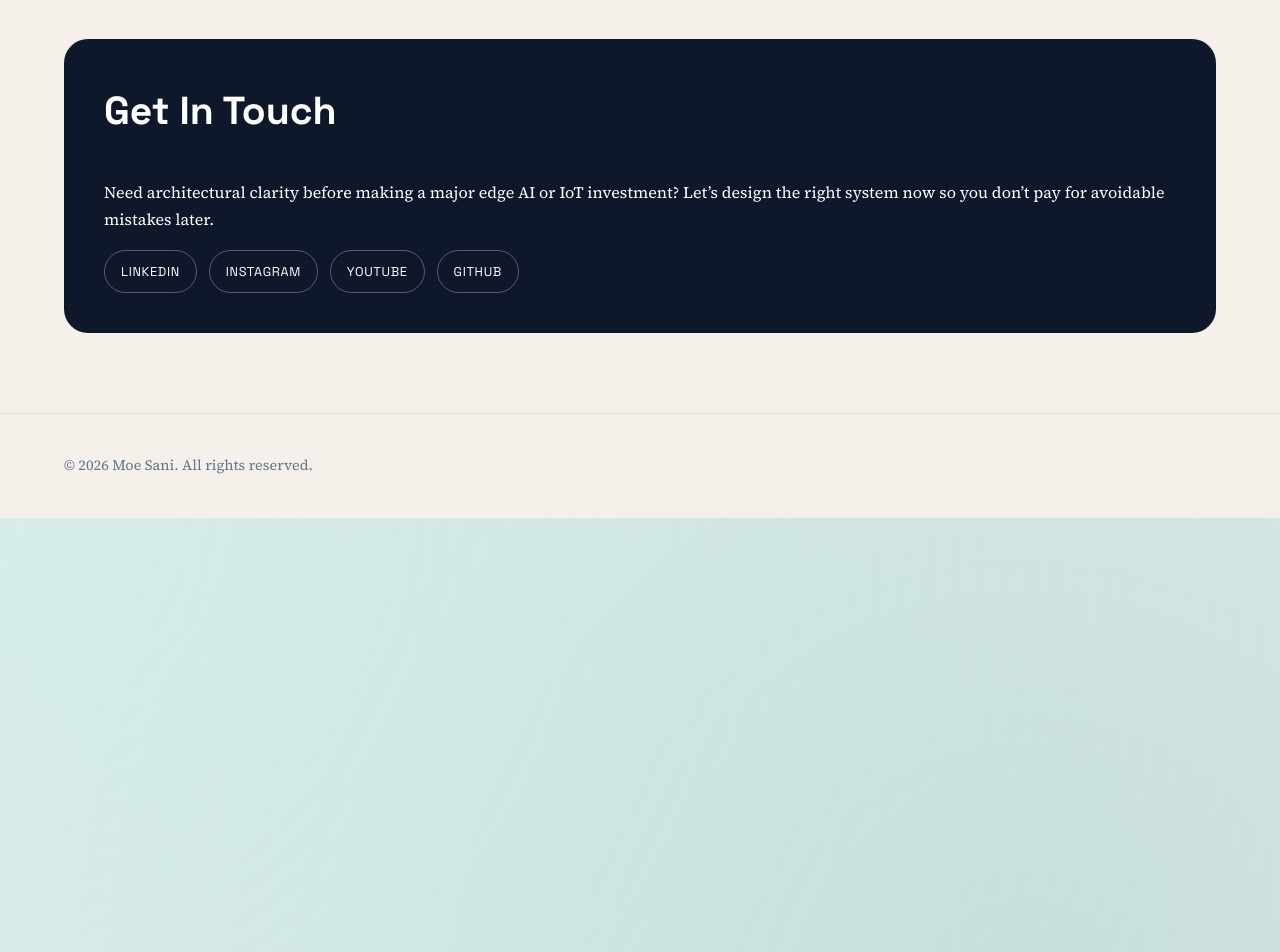
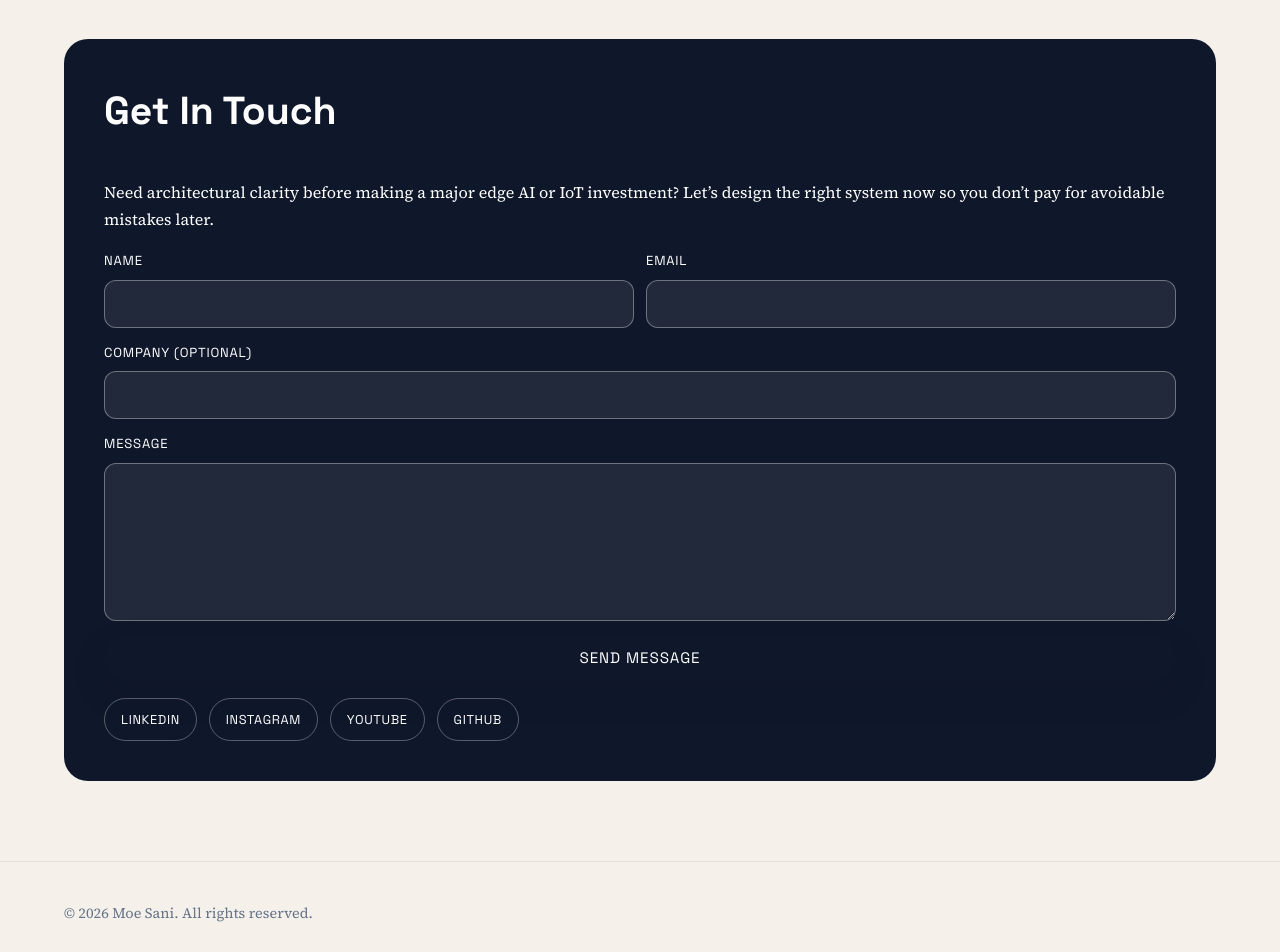
Before and after one commit to moe-sani/moe-sani.github.io, a Jekyll site: the page built from index.html, in a window 1280 px wide and 1400 px high, scrolled down 3959 px. Shown: the part 434-1386 px from the top of the window. Built offline with Jekyll 4.4.1, drawn with Linux system fonts in a browser that asks for light colours; before the commit the page ends 4911 px from its top, so only the background shows below that.

Commit message:
added contact me form

```diff
--- a/assets/css/styles.css
+++ b/assets/css/styles.css
@@ -421,6 +421,62 @@ a {
   gap: 18px;
 }
 
+.contact-form {
+  display: grid;
+  gap: 14px;
+}
+
+.contact-grid {
+  display: grid;
+  gap: 12px;
+  grid-template-columns: repeat(auto-fit, minmax(220px, 1fr));
+}
+
+.contact-field {
+  display: grid;
+  gap: 8px;
+  font-family: var(--font-display);
+  font-size: 0.82rem;
+  text-transform: uppercase;
+  letter-spacing: 0.06em;
+}
+
+.contact-field input,
+.contact-field textarea {
+  width: 100%;
+  border: 1px solid rgba(255, 255, 255, 0.35);
+  border-radius: 12px;
+  background: rgba(255, 255, 255, 0.08);
+  color: var(--paper);
+  padding: 12px 14px;
+  font-size: 1rem;
+  font-family: var(--font-body);
+  text-transform: none;
+  letter-spacing: normal;
+}
+
+.contact-field textarea {
+  resize: vertical;
+  min-height: 140px;
+}
+
+.contact-field input::placeholder,
+.contact-field textarea::placeholder {
+  color: rgba(255, 255, 255, 0.72);
+}
+
+.contact-field input:focus,
+.contact-field textarea:focus {
+  outline: 2px solid var(--glow);
+  outline-offset: 2px;
+  border-color: var(--glow);
+}
+
+.contact-honeypot {
+  position: absolute;
+  left: -9999px;
+}
+
 .social-list {
   display: flex;
   flex-wrap: wrap;
--- a/index.html
+++ b/index.html
@@ -140,6 +140,29 @@ description: Architecting scalable edge AI and IoT systems for industrial leader
     <div class="contact-panel reveal">
       <h2 class="section-title" style="color: #ffffff;">Get In Touch</h2>
       <p>Need architectural clarity before making a major edge AI or IoT investment? Let’s design the right system now so you don’t pay for avoidable mistakes later.</p>
+      <form class="contact-form" action="https://formspree.io/f/mvzynnod" method="POST">
+        <div class="contact-grid">
+          <label class="contact-field" for="contact-name">
+            Name
+            <input id="contact-name" type="text" name="name" autocomplete="name" required>
+          </label>
+          <label class="contact-field" for="contact-email">
+            Email
+            <input id="contact-email" type="email" name="email" autocomplete="email" required>
+          </label>
+        </div>
+        <label class="contact-field" for="contact-company">
+          Company (optional)
+          <input id="contact-company" type="text" name="company" autocomplete="organization">
+        </label>
+        <label class="contact-field" for="contact-message">
+          Message
+          <textarea id="contact-message" name="message" rows="6" required></textarea>
+        </label>
+        <input type="hidden" name="_subject" value="New website inquiry from moesani.com">
+        <input type="text" name="_gotcha" tabindex="-1" autocomplete="off" class="contact-honeypot" aria-hidden="true">
+        <button class="button button-primary" type="submit">Send Message</button>
+      </form>
       <div class="social-list">
         {% for item in site.data.social %}
         <a class="social-chip" href="{{ item.url }}" target="_blank" rel="noopener">{{ item.name }}</a>
```
